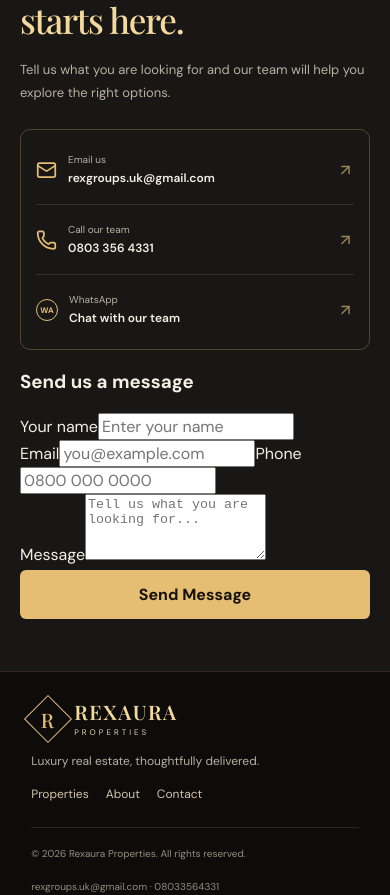
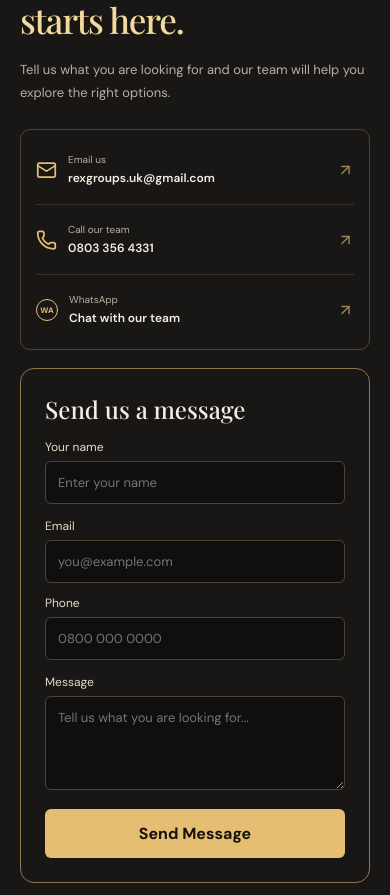
Before and after one commit to dhanielprince001-ship-it/Rexaura-properties, a React (Vite) app: page / in a window 390 px wide. Shown: the part 3120-4015 px from the top of the page. Built offline with nearby package versions, Linux system fonts and the light colour scheme.

Commit message:
Add responsive contact form styles to pages.css

```diff
--- a/src/pages.css
+++ b/src/pages.css
@@ -52,3 +52,9 @@
 :focus-visible{outline:2px solid var(--gold);outline-offset:2px}
 @media (max-width:1000px){.listing-grid{grid-template-columns:repeat(2,minmax(0,1fr))}.filter-row{grid-template-columns:repeat(2,1fr)}.search-btn{grid-column:1/-1;padding:14px}.detail-layout{grid-template-columns:1fr}.agent-card{position:static}}
 @media (max-width:680px){.page{padding:32px 20px 60px}.listing-grid{grid-template-columns:1fr}.result-bar{flex-direction:column;align-items:flex-start}.amenities{grid-template-columns:1fr}.detail-price{font-size:28px}.stat-row span{flex:1 1 44%}.thumbs{gap:8px}.pagination span{display:none}}
+
+.contact-stack{display:grid;gap:18px}.nav-cta{display:inline-flex;align-items:center;gap:8px}
+.contact-form{background:var(--panel);border:1px solid #8e754b;border-radius:14px;padding:24px;display:grid;gap:14px}.contact-form h3{margin:0;font-family:var(--serif);font-size:24px;font-weight:500}
+.contact-form label{display:grid;gap:6px;font-size:12px;color:#e6d9c4}.two-col{display:grid;grid-template-columns:1fr 1fr;gap:12px}
+.contact-form input,.contact-form textarea{width:100%;background:#100f0e;border:1px solid #514331;border-radius:6px;padding:12px;color:#fff;outline:none;font:inherit;font-size:13px;resize:vertical}.contact-form input:focus,.contact-form textarea:focus{border-color:var(--gold)}
+@media (max-width:680px){.two-col{grid-template-columns:1fr}}
```
